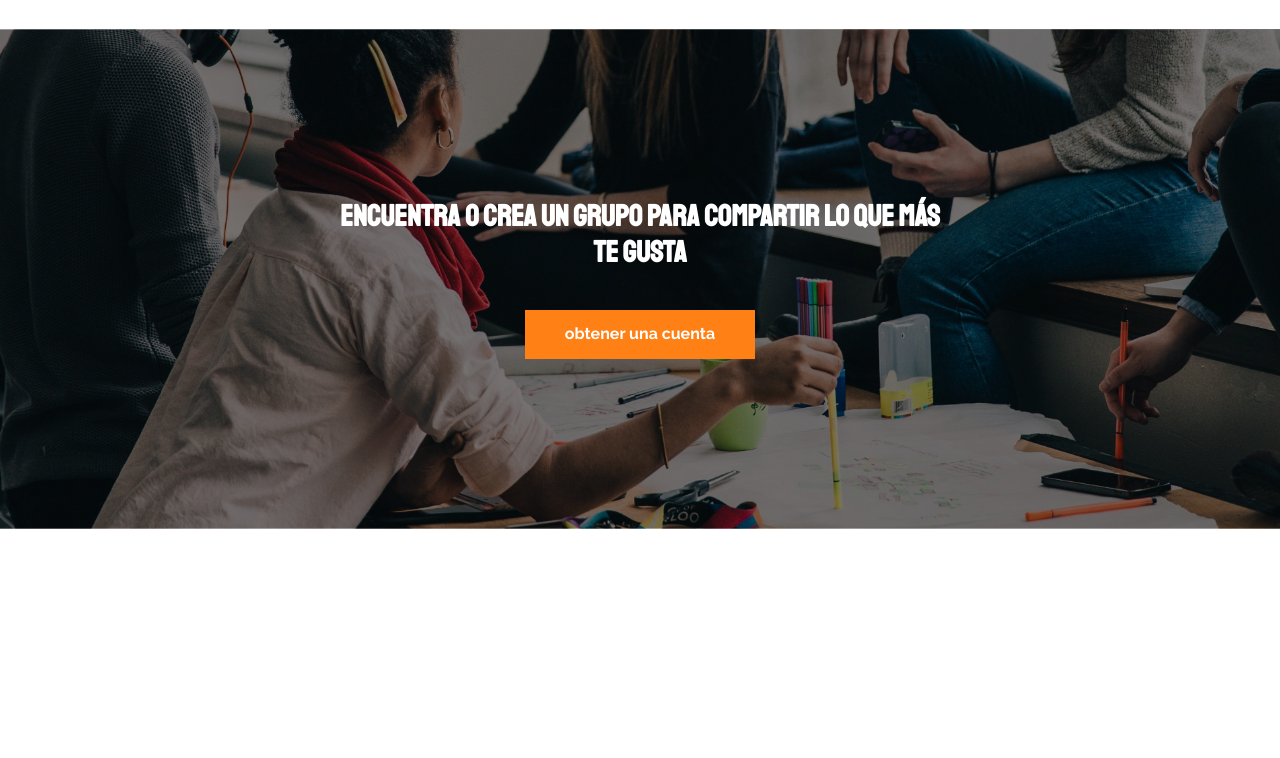
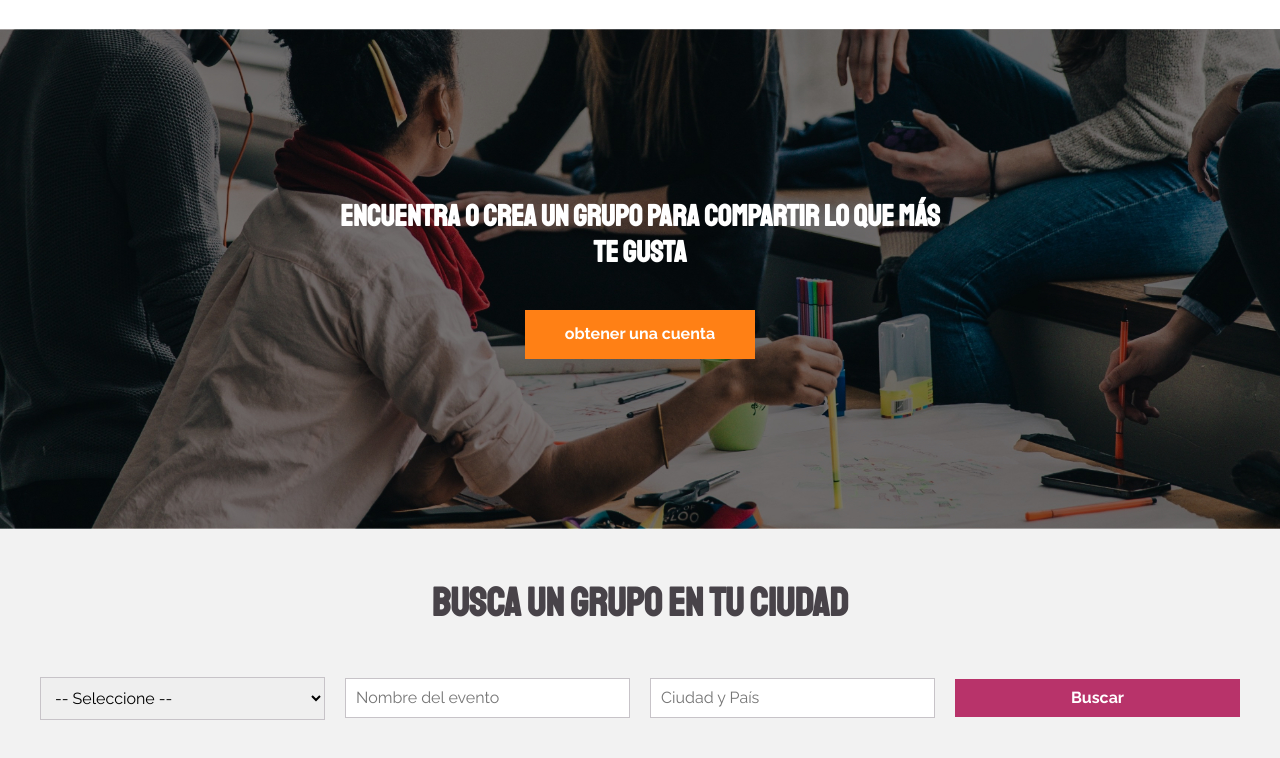
Before and after one commit to AtochePascual-Dev/Meeti, a website: page index.html in a window 1280 px wide. Shown: the part 92-850 px from the top of the page. Before the commit the page ends 800 px from the top, so only its background shows below. Drawn offline with nearby package versions, Linux system fonts and the light colour scheme; files that its build step writes are made by us from their sources; files whose address does not match are found by name.

Commit message:
[ADD] busqueda

```diff
--- a/index.html
+++ b/index.html
@@ -39,6 +39,29 @@
 		</div>
 	</section>
 
+	<section class="busqueda">
+		<div class="busqueda-container">
+			<h2 class="busqueda__titulo">Busca un grupo en tu ciudad</h2>
+
+			<form class="formulario">
+				<select class="formulario__select" name="" id="">
+					<option value="" selected disabled>-- Seleccione --</option>
+					<option value="">Programación</option>
+					<option value="">Diseño</option>
+					<option value="">Negocios</option>
+					<option value="">Moda</option>
+					<option value="">Comida</option>
+					<option value="">Fotografia</option>
+					<option value="">Cine</option>
+					<option value="">Libros</option>
+				</select>
+
+				<input class="formulario__input" type="text" placeholder="Nombre del evento">
+				<input class="formulario__input" type="text" placeholder="Ciudad y País">
+				<input class="formulario__submit" type="submit" value="Buscar">
+			</form>
+		</div>
+	</section>
 </body>
 
 </html>
--- /dev/null
+++ b/src/scss/UI/_busqueda.scss
@@ -0,0 +1,45 @@
+@use "../base/variables" as v;
+@use "../base/mixins" as m;
+
+.busqueda {
+  padding: 5rem 0;
+  background-color: v.$grisClaro;
+
+  &__titulo {
+    margin-bottom: 2.5rem;
+    text-align: center;
+    color: v.$gris;
+
+    @include m.tablet {
+      margin-bottom: 5rem;
+      font-size: 4rem;
+    }
+  }
+}
+
+.formulario {
+  display: flex;
+  flex-direction: column;
+  align-items: center;
+  gap: 2rem;
+
+  @include m.tablet {
+    display: grid;
+    grid-template-columns: repeat(4, 1fr);
+  }
+
+  &__select,
+  &__input {
+    width: 100%;
+    padding: 1rem;
+    border: 1px solid lighten(v.$gris, 50%);
+  }
+
+  &__submit {
+    @include m.boton(v.$primario, v.$blanco);
+    width: 100%;
+    margin: 0;
+    padding: 1rem;
+    display: block;
+  }
+}
--- a/src/scss/UI/_index.scss
+++ b/src/scss/UI/_index.scss
@@ -1,2 +1,3 @@
 @forward "./header";
 @forward "./hero";
+@forward "./busqueda";
```
